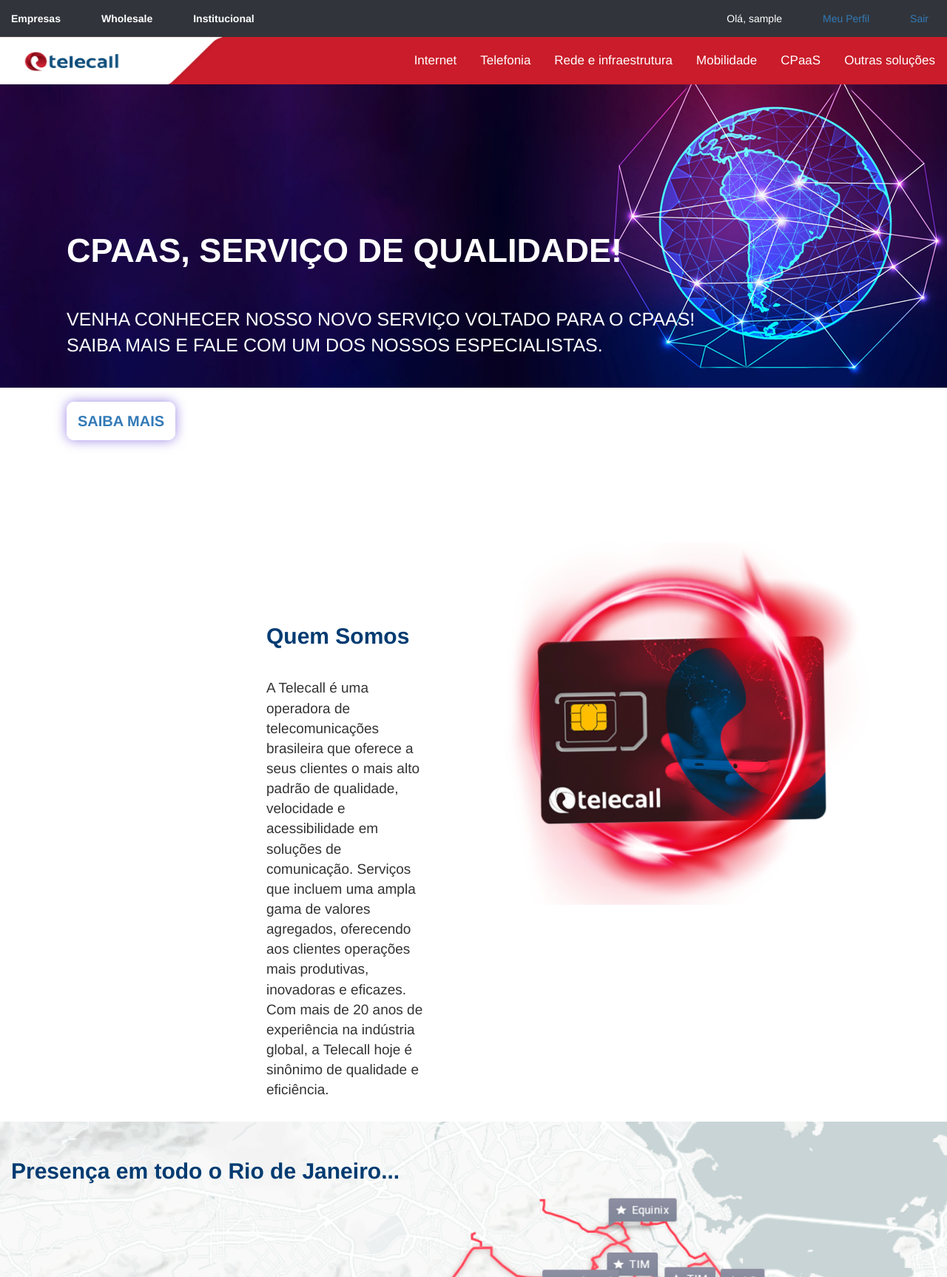
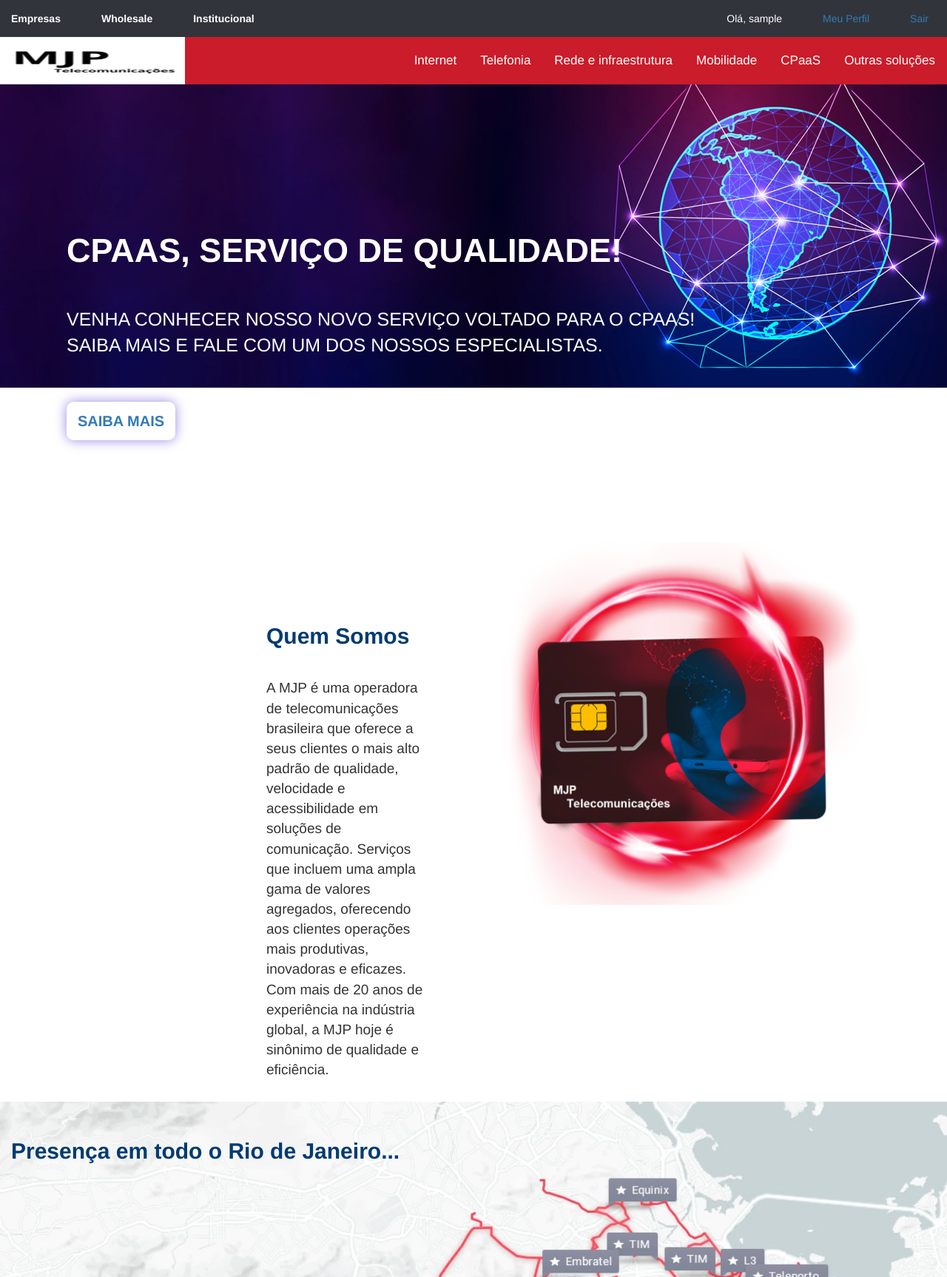
Before and after one commit to MarcosRanauro/ads-segundo-semestre-back-end, a PHP site: page / in a window 1280 px wide. Shown: the top 1726 px of the page at 74% size. Run offline with PHP 8.4, Linux system fonts and the light colour scheme; the visitor is signed in with stand-in values (Sample User, id 1).

Commit message:
Atualizando logo do frontend

```diff
--- a/index.php
+++ b/index.php
@@ -27,7 +27,7 @@
                     <link href="https://maxcdn.bootstrapcdn.com/bootstrap/3.3.7/css/bootstrap.min.css" rel="stylesheet" integrity="sha384-BVYiiSIFeK1dGmJRAkycuHAHRg32OmUcww7on3RYdg4Va+PmSTsz/K68vbdEjh4u" crossorigin="anonymous">
                     <link rel="stylesheet" href="styles/style.css">
                     <link rel="stylesheet" href="fontawesome-free-6.4.0-web/css/all.min.css">
-                    <title>Telecall</title>
+                    <title>MPJ</title>
                 </head>
 
                 <body>
@@ -64,7 +64,7 @@
 
                         <section class="cabecalho-secundario">
                             <a href="index.php">
-                                <img src="img/navbar-logo.png" alt="essa é a logo da Telecall">
+                                <img src="img/mjp-att.png" alt="essa é a logo da MJP" style="height:65px; width:250px">
                             </a>
                             <nav class="nav-2">
                                 <ul class="menu">
@@ -118,16 +118,16 @@
                         <section class="container-quem-somos">
                             <div class="esq-quem-somos">
                                 <h1>Quem Somos</h1>
-                                <p>A Telecall é uma operadora de telecomunicações brasileira que oferece a seus clientes o mais alto
+                                <p>A MJP é uma operadora de telecomunicações brasileira que oferece a seus clientes o mais alto
                                     padrão
                                     de qualidade, velocidade e acessibilidade em soluções de comunicação. Serviços que incluem uma ampla
                                     gama de valores agregados, oferecendo aos clientes operações mais produtivas, inovadoras e eficazes.
                                     Com
-                                    mais de 20 anos de experiência na indústria global, a Telecall hoje é sinônimo de qualidade e
+                                    mais de 20 anos de experiência na indústria global, a MJP hoje é sinônimo de qualidade e
                                     eficiência.</p>
                             </div>
                             <div class="dir-quem-somos">
-                                <img src="img/quem-somos.png" alt="Essa é a imagem da telecall">
+                                <img src="img/quem-somos.png" alt="Essa é a imagem da MJP">
                             </div>
                         </section>
                         <section class="container-mapa">
@@ -136,7 +136,7 @@
                     </main>
                     <footer>
                         <section class="container-footer">
-                            <img class="logo-footer" src="img/telecall-footer.png" alt="Essa é a logo da telecall">
+                            <img class="logo-footer" src="img/mjp-footer.png" alt="Essa é a logo da MJP" style="height:150px; width:270px">
                             <div>
                                 <button class="media-button">
                                     <svg xmlns="http://www.w3.org/2000/svg" width="30" height="30" fill="currentColor" class="bi bi-facebook" viewBox="0 0 16 16">
@@ -157,7 +157,7 @@
                             <div>
                                 <span>Copyright <svg xmlns="http://www.w3.org/2000/svg" width="16" height="16" fill="currentColor" class="bi bi-c-circle" viewBox="0 0 16 16">
                                         <path d="M1 8a7 7 0 1 0 14 0A7 7 0 0 0 1 8Zm15 0A8 8 0 1 1 0 8a8 8 0 0 1 16 0ZM8.146 4.992c-1.212 0-1.927.92-1.927 2.502v1.06c0 1.571.703 2.462 1.927 2.462.979 0 1.641-.586 1.729-1.418h1.295v.093c-.1 1.448-1.354 2.467-3.03 2.467-2.091 0-3.269-1.336-3.269-3.603V7.482c0-2.261 1.201-3.638 3.27-3.638 1.681 0 2.935 1.054 3.029 2.572v.088H9.875c-.088-.879-.768-1.512-1.729-1.512Z" />
-                                    </svg> 2018 Telecall. Todos os direitos reservados.</span>
+                                    </svg> 2023 MPJ telecomunicações. Todos os direitos reservados.</span>
                             </div>
                         </section>
                     </footer>
--- a/pages/Cadastro.php
+++ b/pages/Cadastro.php
@@ -94,7 +94,7 @@ if (isset($_POST['submit'])) {
 
         <section class="cabecalho-secundario">
             <a href="../index.php">
-                <img src="../img/navbar-logo.png" alt="essa é a logo da Telecall">
+                <img src="../img/mjp-att.png" alt="essa é a logo da MJP" style="height:65px; width:250px">
             </a>
             <nav>
                 <ul class="menu">
@@ -227,7 +227,7 @@ if (isset($_POST['submit'])) {
     </main>
     <footer>
         <section class="container-footer">
-            <img class="logo-footer" src="../img/telecall-footer.png" alt="Essa é a logo da telecall">
+            <img class="logo-footer" src="../img/mjp-footer.png" alt="Essa é a logo da MJP" style="height:150px; width:270px">
             <div>
                 <button class="media-button">
                     <svg xmlns="http://www.w3.org/2000/svg" width="30" height="30" fill="currentColor"
@@ -256,7 +256,7 @@ if (isset($_POST['submit'])) {
                         class="bi bi-c-circle" viewBox="0 0 16 16">
                         <path
                             d="M1 8a7 7 0 1 0 14 0A7 7 0 0 0 1 8Zm15 0A8 8 0 1 1 0 8a8 8 0 0 1 16 0ZM8.146 4.992c-1.212 0-1.927.92-1.927 2.502v1.06c0 1.571.703 2.462 1.927 2.462.979 0 1.641-.586 1.729-1.418h1.295v.093c-.1 1.448-1.354 2.467-3.03 2.467-2.091 0-3.269-1.336-3.269-3.603V7.482c0-2.261 1.201-3.638 3.27-3.638 1.681 0 2.935 1.054 3.029 2.572v.088H9.875c-.088-.879-.768-1.512-1.729-1.512Z" />
-                    </svg> 2018 Telecall. Todos os direitos reservados.</span>
+                    </svg> 2023 MJP telecomunicações. Todos os direitos reservados.</span>
             </div>
         </section>
     </footer>
--- a/pages/Login.php
+++ b/pages/Login.php
@@ -40,7 +40,7 @@
 					</span>
 					<span class="telecall-logo">
 						<a href="../index.php">
-							<img src="../images/logoTelecall.png" alt="logo" width="100px" height="100px">
+							<img src="../img/mjp-att.png" alt="essa é a logo da MJP" style="height:190px; width:220px">
 						</a>
 					</span>
 					<span class="login100-form-title p-b-48">
--- a/pages/Recuperar.html
+++ b/pages/Recuperar.html
@@ -23,7 +23,7 @@
 
             <div class="painel">
                 <a href="../index.php">
-                    <img src="../images/logoTelecall.png" alt="Essa é a logo Telecall">
+                    <img src="../img/mjp-att.png" alt="essa é a logo da MJP" style="height:65px; width:250px">
                 </a>
                 <div class="painel-mensagem">
                     Informe o seu e-mail abaixo para receber as instruções de como criar uma nova senha.
--- a/pages/perfilMaster.php
+++ b/pages/perfilMaster.php
@@ -46,7 +46,7 @@ if ($result && $result->num_rows > 0) {
 
 $sql_dadosDB = "SELECT * FROM usuarios ORDER BY usu_nome";
 $result_dadosDB = $conexao->query($sql_dadosDB);
-print_r($result_dadosDB);
+// print_r($result_dadosDB);
 
 
 ?>
--- a/styles/style.css
+++ b/styles/style.css
@@ -87,6 +87,7 @@ body{
   background-color: #003b71;
   justify-content: space-between;
 }
+
 img {
   width: 300px;
   height: 67px;
```
Also changed, not shown: pages/2fa.html (+4 -4 lines), pages/calls.html (+4 -4 lines), pages/produto.html (+4 -4 lines), pages/sms.html (+4 -4 lines), pages/tell.html (+4 -4 lines), img/mapa-telecall.jpg, img/mjp-att.png (added), img/mjp-footer.png (added), img/quem-somos.png.
